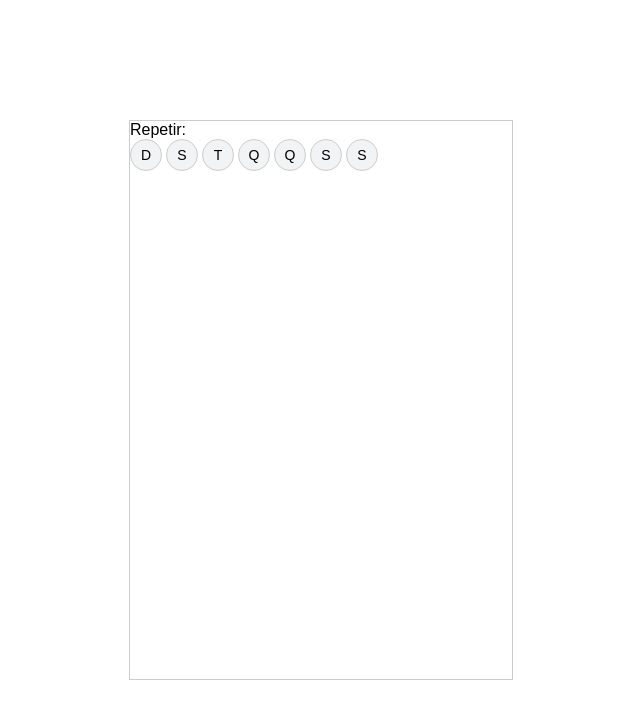
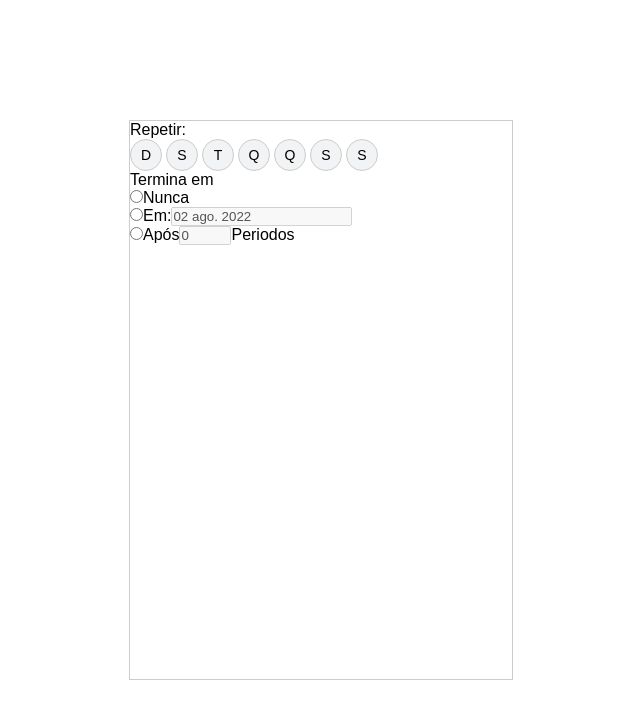
Before and after one commit to arthurborgess/projeto-hackathon, a React (Create React App) app: page / in a window 1280 px wide. Shown: the top 718 px of the page, without its empty margins (319-959 px from the left). Built offline with nearby package versions, Linux system fonts and the light colour scheme.

Commit message:
criacao do component repetitionpatern

```diff
--- a/package.json
+++ b/package.json
@@ -11,7 +11,9 @@
     "@types/react": "^18.0.15",
     "@types/react-dom": "^18.0.6",
     "@types/react-input-mask": "^3.0.1",
+    "date-fns": "^2.29.1",
     "react": "^18.2.0",
+    "react-datepicker": "^4.8.0",
     "react-dom": "^18.2.0",
     "react-input-mask": "^2.0.4",
     "react-scripts": "5.0.1",
@@ -44,6 +46,7 @@
     ]
   },
   "devDependencies": {
+    "@types/react-datepicker": "^4.4.2",
     "@types/styled-components": "^5.1.25"
   }
 }
--- /dev/null
+++ b/src/app/components/RepetitionPattern/InputAfter.tsx
@@ -0,0 +1,54 @@
+import { format } from "date-fns";
+import React, { Dispatch, SetStateAction } from "react";
+
+import { SelectPatternTypes } from './index'
+
+interface InputAfterProps {
+  endPeriodDate: Date | null;
+  pattern: SelectPatternTypes;
+  period: number | undefined;
+  setPattern: React.MouseEventHandler<HTMLInputElement>;
+  setEndDate: ( value: React.SetStateAction<Date | null>) =>  void;
+  setPeriod: React.Dispatch<React.SetStateAction<number>>;
+}
+
+
+export const InputAfter = ({period, endPeriodDate, pattern, setPattern, setEndDate, setPeriod}:InputAfterProps) => {
+
+  function handleSelecEndPeriod(period: number){
+    const endDate = new Date()
+    endDate.setDate( new Date().getDate() + period * 7)
+
+    setPeriod(period)
+    setEndDate(endDate)
+  }
+
+  return (
+    <div>
+    <input
+      type={"radio"}
+      name="selectPattern"
+      onClick={setPattern}
+    />
+    <label htmlFor="option">Após</label>
+
+    <input
+      type="number"
+      max={23}
+      min={1}
+      onChange={(e) => handleSelecEndPeriod(e.target.valueAsNumber)}
+      value={period}
+      disabled={pattern !== "after" && true}
+    />
+    <span>
+      Periodos
+    </span>
+
+    {endPeriodDate !== null && pattern === "after" && (
+      <p>Este produto nao será adicionado as suas listas de compras a partir do dia: {
+      format(endPeriodDate, "dd MMM yyyy")}
+      </p>
+    )}
+  </div>
+  )
+}
--- /dev/null
+++ b/src/app/components/RepetitionPattern/InputIn.tsx
@@ -0,0 +1,49 @@
+import React from "react";
+import DatePiker, { registerLocale } from 'react-datepicker'
+import pt from 'date-fns/locale/pt';
+import { SelectPatternTypes } from './index'
+
+import 'react-datepicker/dist/react-datepicker.css'
+
+registerLocale('pt', pt)
+
+interface InputInProps {
+  endDate: Date | null;
+  setPattern: React.MouseEventHandler<HTMLInputElement>;
+  setDate: ( value: React.SetStateAction<Date | null>) =>  void;
+  selectedPattern: SelectPatternTypes
+}
+
+export const InputIn = ({selectedPattern, endDate, setPattern, setDate}: InputInProps) => {
+
+    const maxDate = new Date()
+    maxDate.setDate(new Date().getDate() + 2920)
+
+  return(
+    <div>
+    <input
+      type={"radio"}
+      name="selectPattern"
+      onClick={setPattern}
+      id="input-in"
+    />
+    <label htmlFor="input-in">Em:</label>
+
+    <DatePiker
+      startDate={new Date()}
+      maxDate={maxDate}
+      minDate={new Date()}
+      selected={endDate}
+      onChange={date => setDate(date)}
+
+      showYearDropdown
+      dateFormat={"dd MMM. yyyy"}
+      locale="pt"
+      dropdownMode="select"
+
+      disabled={selectedPattern !== "in" && true}
+      onKeyDown={(e) => e.preventDefault()}
+    />
+  </div>
+  )
+}
--- /dev/null
+++ b/src/app/components/RepetitionPattern/index.tsx
@@ -0,0 +1,46 @@
+import { useState } from "react"
+import { InputIn } from './InputIn';
+import { InputAfter } from "./InputAfter";
+
+export type SelectPatternTypes = "never" | "in" | "after"
+
+export const RepetitionPattern = () => {
+
+  const [ endDate, setEndDate ] = useState<Date | null>(new Date())
+  const [ pattern, setPattern] = useState<SelectPatternTypes>("never")
+  const [ period, setPeriod ] = useState<number>(0)
+  const [ endPeriodDate, setEndPeriodDate ] = useState<Date | null>(null)
+
+  console.log(endDate, pattern, period, endPeriodDate)
+
+
+  return (
+    <div>
+      <p>Termina em</p>
+
+      <div>
+        <input type={"radio"} name="selectPattern"
+          onClick={() => setPattern("never")}
+        />
+        <label htmlFor="">Nunca</label>
+
+      </div>
+
+      <InputIn
+        endDate={endDate}
+        selectedPattern={pattern}
+        setPattern={() => setPattern('in')}
+        setDate={setEndDate}
+      />
+
+      <InputAfter
+        pattern={pattern}
+        setPattern={() => setPattern('after')}
+        period={period}
+        setPeriod={setPeriod}
+        setEndDate={setEndPeriodDate}
+        endPeriodDate={endPeriodDate}
+      />
+    </div>
+  )
+}
--- /dev/null
+++ b/src/app/components/RepetitionPattern/styled.ts
@@ -0,0 +1 @@
+import styled from 'styled-components'
--- a/src/app/components/index.ts
+++ b/src/app/components/index.ts
@@ -1,3 +1,5 @@
 export * from "./MaskedInput/index";
 
 export * from "./SelectDayWeek/index"
+
+export * from './RepetitionPattern'
--- a/src/app/pages/ProdutcManager/index.tsx
+++ b/src/app/pages/ProdutcManager/index.tsx
@@ -1,6 +1,5 @@
-import { useRef } from "react"
-import { SelectDayWeek } from "../../components"
-import { Title, CenterWrapper, WrapperProducts, InputNumber } from "./styled"
+import { RepetitionPattern, SelectDayWeek } from "../../components"
+import { CenterWrapper, WrapperProducts } from "./styled"
 
 export const ProductManager = () => {
 
@@ -9,6 +8,7 @@ export const ProductManager = () => {
     <CenterWrapper>
       <WrapperProducts>
         <SelectDayWeek/>
+        <RepetitionPattern/>
       </WrapperProducts>
     </CenterWrapper>
   )
```
Also changed, not shown: src/app/components/SelectDayWeek/index.tsx (line endings or trailing spaces), 1 other file (tests, documents, lock files or other folders).
